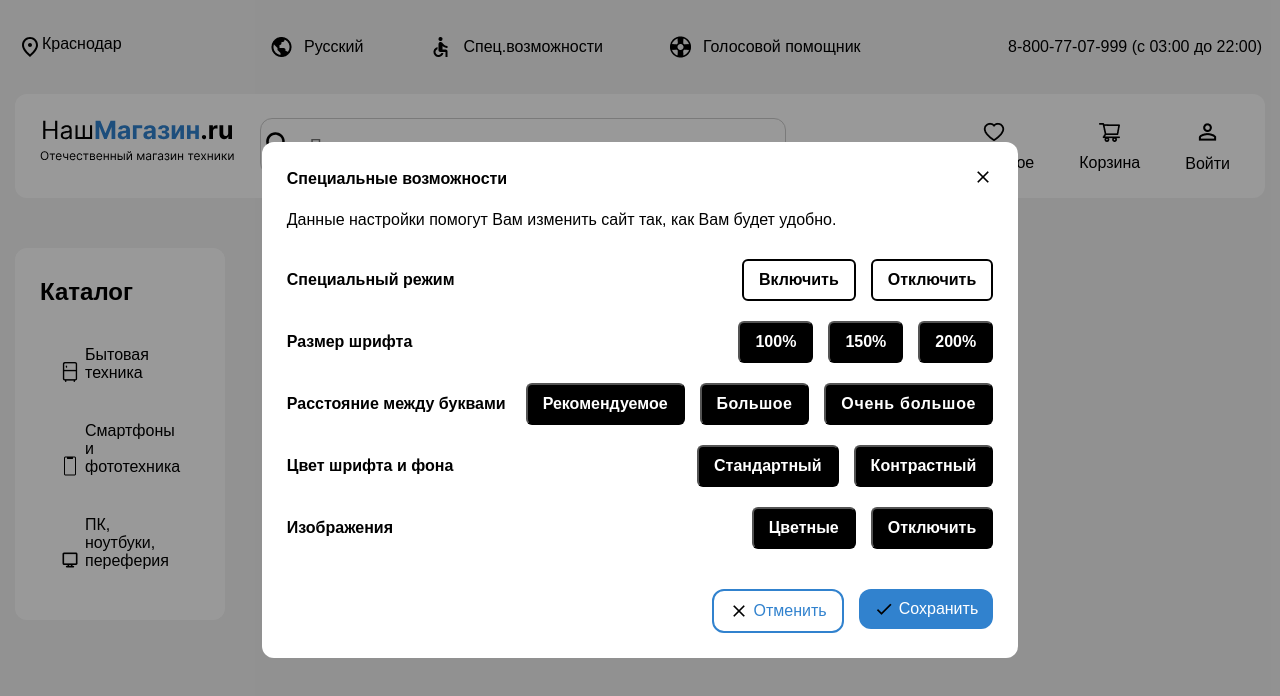
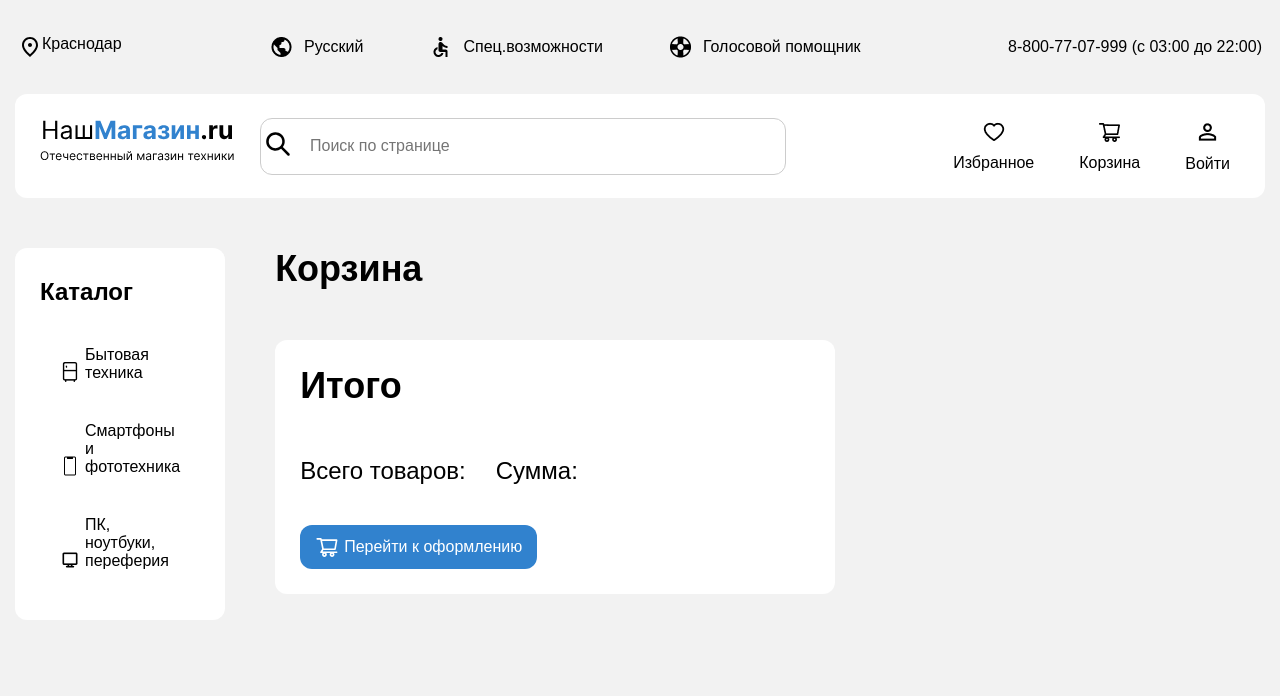
Before and after one commit to WaterMelonyOcO/voice-assistant-Frogs, a React (Create React App) app in the folder frontend/voice-assistant/: page /cart in a window 1280 px wide. Shown: the top 696 px of the page. Built offline with nearby package versions, Linux system fonts and the light colour scheme.

Commit message:
trying settings

```diff
--- a/frontend/voice-assistant/src/components/Header/Header.jsx
+++ b/frontend/voice-assistant/src/components/Header/Header.jsx
@@ -12,7 +12,7 @@ import { Link } from "react-router-dom";
 import SpecialFeaturesModal from "../SpecialFeaturesModal/SpecialFeaturesModal";
 import { useState } from "react";
 export default function Header() {
-    const [modalActive, setModalActive] = useState(true);
+    const [modalActive, setModalActive] = useState(!true);
     return ( <>
         <div className="firstLine">
             <span className='place'><img src={placeIcon} alt="иконка места"></img> <p>Краснодар</p></span>
--- a/frontend/voice-assistant/src/components/SpecialFeaturesModal/SpecialFeaturesModal.jsx
+++ b/frontend/voice-assistant/src/components/SpecialFeaturesModal/SpecialFeaturesModal.jsx
@@ -4,9 +4,23 @@ import okIcon from '../../images/success.png';
 import BtnOutlined from '../BtnOutlined/BtnOutlined';
 import BtnFilled from '../BtnFilled/BtnFilled';
 import { useState } from 'react';
+import { useEffect } from 'react';
 
 export default function SpecialFeaturesModal({active, setActive}) {
     const [activeBtnAcc, setActiveBtnAcc] = useState(false);
+
+    /* for contrast */
+    const [contrast, setContrast] = useState(false);
+    useEffect(() => {
+        if (contrast) {
+          document.body.classList.add('high-contrast');
+        } else {
+          document.body.classList.remove('high-contrast');
+        }
+      }, [contrast]);
+      const handleContrastToggle = () => {
+        setContrast(!contrast);
+      };
     return(
         <div className={active ? "modal active" : "modal"}>
             <div className="modal_content" onClick={e => e.stopPropagation()}>
@@ -27,11 +41,11 @@ export default function SpecialFeaturesModal({active, setActive}) {
                         Специальный режим
                         </h4>
                         <span className='wrapper'>
-                            <button className={activeBtnAcc ? "wraper-btn active" : "wraper-btn no_active"} onClick={() => setActiveBtnAcc(!false)}>
+                            <button className="wraper-btn">
                             Включить
                             </button>
 
-                            <button className={activeBtnAcc ? "wraper-btn active" : "wraper-btn no_active"} onClick={() => setActiveBtnAcc(!false)}>
+                            <button className="wraper-btn">
                             Отключить
                             </button>
                         </span>
@@ -42,14 +56,14 @@ export default function SpecialFeaturesModal({active, setActive}) {
                         Размер шрифта
                         </h4>
                         <span className='wrapper'>
-                            <button className={active ? "wraper-btn active" : "wraper-btn no_active"} onClick={() => setActiveBtnAcc(!false)}>
+                            <button className="wraper-btn">
                             100%
                             </button>
 
-                            <button className={active ? "wraper-btn active" : "wraper-btn no_active"} onClick={() => setActiveBtnAcc(!false)}>
+                            <button className="wraper-btn">
                             150%
                             </button>
-                            <button className={active ? "wraper-btn active" : "wraper-btn no_active"} onClick={() => setActiveBtnAcc(!false)}>
+                            <button className="wraper-btn">
                             200%
                             </button>
                         </span>
@@ -60,14 +74,14 @@ export default function SpecialFeaturesModal({active, setActive}) {
                         Расстояние между буквами
                         </h4>
                         <span className='wrapper'>
-                            <button className={active ? "wraper-btn active" : "wraper-btn no_active"} onClick={() => setActiveBtnAcc(!false)}>
+                            <button className="wraper-btn">
                             Рекомендуемое
                             </button>
 
-                            <button className={active ? "wraper-btn active wordspacing1" : "wraper-btn no_active wordspacing1"} onClick={() => setActiveBtnAcc(!false)}>
+                            <button className="wraper-btn">
                             Большое
                             </button>
-                            <button className={active ? "wraper-btn active wordspacing2" : "wraper-btn no_active wordspacing2"} onClick={() => setActiveBtnAcc(!false)}>
+                            <button className="wraper-btn">
                             Очень большое
                             </button>
                         </span>
@@ -78,11 +92,11 @@ export default function SpecialFeaturesModal({active, setActive}) {
                         Цвет шрифта и фона
                         </h4>
                         <span className='wrapper'>
-                            <button className={active ? "wraper-btn active" : "wraper-btn no_active"} onClick={() => setActiveBtnAcc(!false)}>
+                            <button className="wraper-btn">
                             Стандартный
                             </button>
 
-                            <button className={active ? "wraper-btn active" : "wraper-btn no_active"} onClick={() => setActiveBtnAcc(!false)}>
+                            <button className={active ? "wraper-btn active" : "wraper-btn no_active"} onClick={handleContrastToggle}>
                             Контрастный
                             </button>
                        </span>
@@ -93,11 +107,11 @@ export default function SpecialFeaturesModal({active, setActive}) {
                         Изображения
                         </h4>
                         <span className='wrapper'>
-                            <button className={active ? "wraper-btn active" : "wraper-btn no_active"} onClick={() => setActiveBtnAcc(!false)}>
+                            <button className="wraper-btn">
                             Цветные
                             </button>
 
-                            <button className={active ? "wraper-btn active" : "wraper-btn no_active"} onClick={() => setActiveBtnAcc(!false)}>
+                            <button className="wraper-btn">
                             Отключить
                             </button>
                        </span>
--- a/frontend/voice-assistant/src/components/SpecialFeaturesModal/style.css
+++ b/frontend/voice-assistant/src/components/SpecialFeaturesModal/style.css
@@ -9,16 +9,19 @@
     justify-content: center;
     align-items: center;
     transform: scale(0);
+    z-index: 99
 }
 
 .modal.active {
     transform: scale(1);
+    z-index: 99
 }
 
 .modal_content {
     padding: 25px;
     background-color: #fff;
     border-radius: 12px;
+    z-index: 99;
     /* width: max-content; */
 }
 
@@ -98,3 +101,8 @@
 .wordspacing2 {
     letter-spacing: 0.7px;
 }
+
+/*******************/
+.high-contrast {
+    filter: grayscale(100%);
+  }
```
